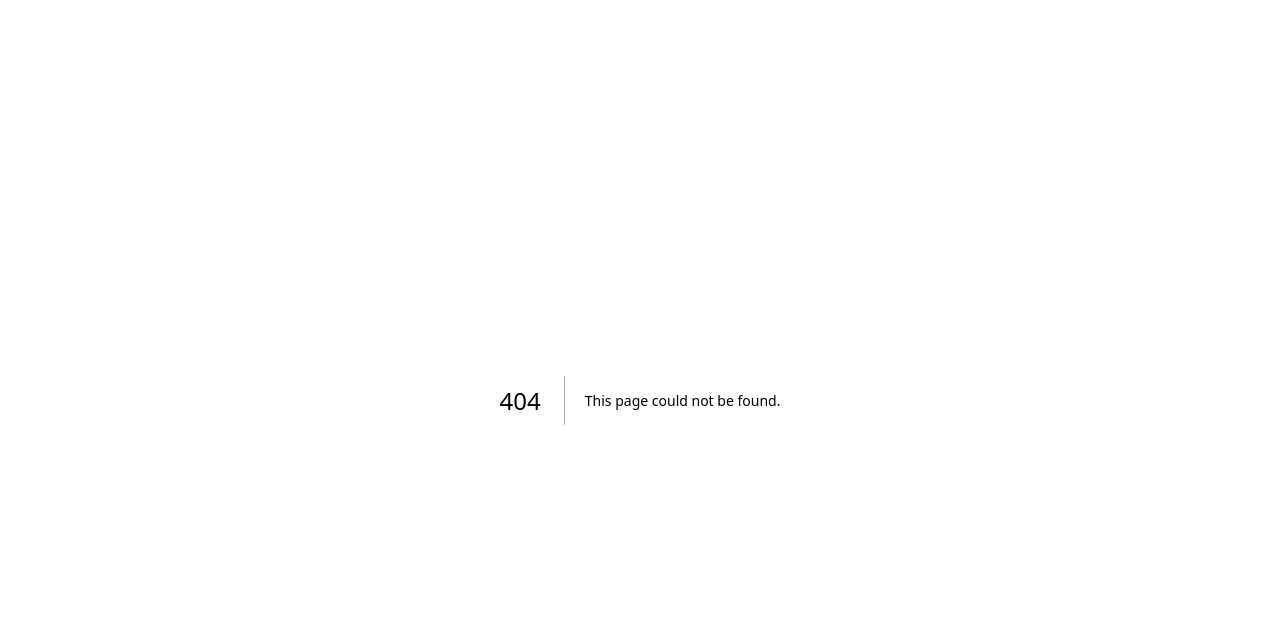
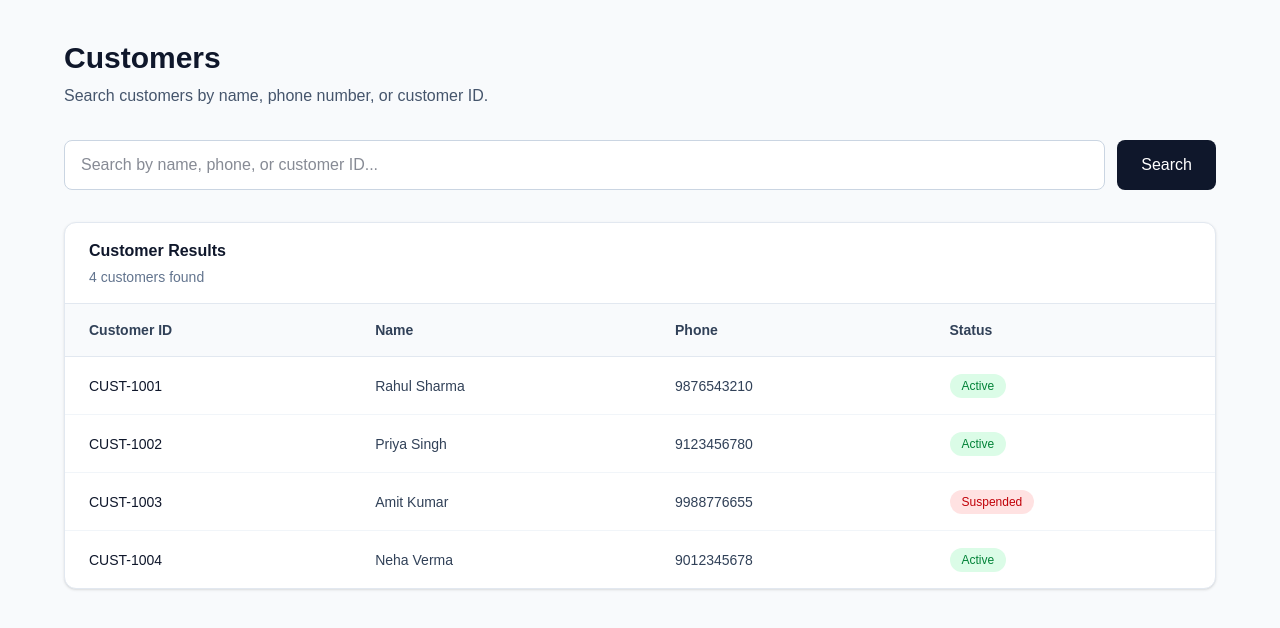
Before and after one commit to sangya03byte/inpockets-admin, a Next.js app: page /customers in a window 1280 px wide. Before the commit this address had no page. Shown: the top 628 px of the page. Built offline with nearby package versions, Linux system fonts and the light colour scheme.

Commit message:
feat: add customer search page

```diff
--- /dev/null
+++ b/app/customers/page.tsx
@@ -0,0 +1,193 @@
+"use client";
+
+import { FormEvent, useMemo, useState } from "react";
+
+type Customer = {
+  id: string;
+  name: string;
+  phone: string;
+  status: "Active" | "Suspended";
+};
+
+const customers: Customer[] = [
+  {
+    id: "CUST-1001",
+    name: "Rahul Sharma",
+    phone: "9876543210",
+    status: "Active",
+  },
+  {
+    id: "CUST-1002",
+    name: "Priya Singh",
+    phone: "9123456780",
+    status: "Active",
+  },
+  {
+    id: "CUST-1003",
+    name: "Amit Kumar",
+    phone: "9988776655",
+    status: "Suspended",
+  },
+  {
+    id: "CUST-1004",
+    name: "Neha Verma",
+    phone: "9012345678",
+    status: "Active",
+  },
+];
+
+export default function CustomersPage() {
+  const [query, setQuery] = useState("");
+  const [searchQuery, setSearchQuery] = useState("");
+  const [isLoading, setIsLoading] = useState(false);
+
+  const filteredCustomers = useMemo(() => {
+    if (!searchQuery.trim()) {
+      return customers;
+    }
+
+    const search = searchQuery.toLowerCase().trim();
+
+    return customers.filter(
+      (customer) =>
+        customer.id.toLowerCase().includes(search) ||
+        customer.name.toLowerCase().includes(search) ||
+        customer.phone.includes(search)
+    );
+  }, [searchQuery]);
+
+  function handleSearch(event: FormEvent<HTMLFormElement>) {
+    event.preventDefault();
+
+    setIsLoading(true);
+
+    setTimeout(() => {
+      setSearchQuery(query);
+      setIsLoading(false);
+    }, 400);
+  }
+
+  return (
+    <main className="min-h-screen bg-slate-50 px-6 py-10">
+      <div className="mx-auto max-w-6xl">
+        {/* Header */}
+        <div className="mb-8">
+          <h1 className="text-3xl font-bold text-slate-900">Customers</h1>
+
+          <p className="mt-2 text-slate-600">
+            Search customers by name, phone number, or customer ID.
+          </p>
+        </div>
+
+        {/* Search */}
+        <form
+          onSubmit={handleSearch}
+          className="mb-8 flex flex-col gap-3 sm:flex-row"
+        >
+          <input
+            type="search"
+            value={query}
+            onChange={(event) => setQuery(event.target.value)}
+            placeholder="Search by name, phone, or customer ID..."
+            className="flex-1 rounded-lg border border-slate-300 bg-white px-4 py-3 text-slate-900 outline-none transition focus:border-slate-500 focus:ring-2 focus:ring-slate-200"
+          />
+
+          <button
+            type="submit"
+            disabled={isLoading}
+            className="rounded-lg bg-slate-900 px-6 py-3 font-medium text-white transition hover:bg-slate-800 disabled:cursor-not-allowed disabled:opacity-60"
+          >
+            {isLoading ? "Searching..." : "Search"}
+          </button>
+        </form>
+
+        {/* Results */}
+        <section className="overflow-hidden rounded-xl border border-slate-200 bg-white shadow-sm">
+          <div className="border-b border-slate-200 px-6 py-4">
+            <h2 className="font-semibold text-slate-900">
+              Customer Results
+            </h2>
+
+            <p className="mt-1 text-sm text-slate-500">
+              {filteredCustomers.length} customer
+              {filteredCustomers.length === 1 ? "" : "s"} found
+            </p>
+          </div>
+
+          {isLoading ? (
+            <div className="px-6 py-12 text-center text-slate-500">
+              Loading customers...
+            </div>
+          ) : filteredCustomers.length === 0 ? (
+            <div className="px-6 py-12 text-center">
+              <p className="font-medium text-slate-900">
+                No customers found.
+              </p>
+
+              <p className="mt-1 text-sm text-slate-500">
+                Try a different name, phone number, or customer ID.
+              </p>
+            </div>
+          ) : (
+            <div className="overflow-x-auto">
+              <table className="w-full text-left">
+                <thead className="bg-slate-50">
+                  <tr className="border-b border-slate-200">
+                    <th className="px-6 py-4 text-sm font-semibold text-slate-700">
+                      Customer ID
+                    </th>
+
+                    <th className="px-6 py-4 text-sm font-semibold text-slate-700">
+                      Name
+                    </th>
+
+                    <th className="px-6 py-4 text-sm font-semibold text-slate-700">
+                      Phone
+                    </th>
+
+                    <th className="px-6 py-4 text-sm font-semibold text-slate-700">
+                      Status
+                    </th>
+                  </tr>
+                </thead>
+
+                <tbody>
+                  {filteredCustomers.map((customer) => (
+                    <tr
+                      key={customer.id}
+                      className="border-b border-slate-100 last:border-b-0 hover:bg-slate-50"
+                    >
+                      <td className="px-6 py-4 text-sm font-medium text-slate-900">
+                        {customer.id}
+                      </td>
+
+                      <td className="px-6 py-4 text-sm text-slate-700">
+                        {customer.name}
+                      </td>
+
+                      <td className="px-6 py-4 text-sm text-slate-700">
+                        {customer.phone}
+                      </td>
+
+                      <td className="px-6 py-4">
+                        <span
+                          className={`inline-flex rounded-full px-3 py-1 text-xs font-medium ${
+                            customer.status === "Active"
+                              ? "bg-green-100 text-green-700"
+                              : "bg-red-100 text-red-700"
+                          }`}
+                        >
+                          {customer.status}
+                        </span>
+                      </td>
+                    </tr>
+                  ))}
+                </tbody>
+              </table>
+            </div>
+          )}
+        </section>
+      </div>
+    </main>
+  );
+}
```
